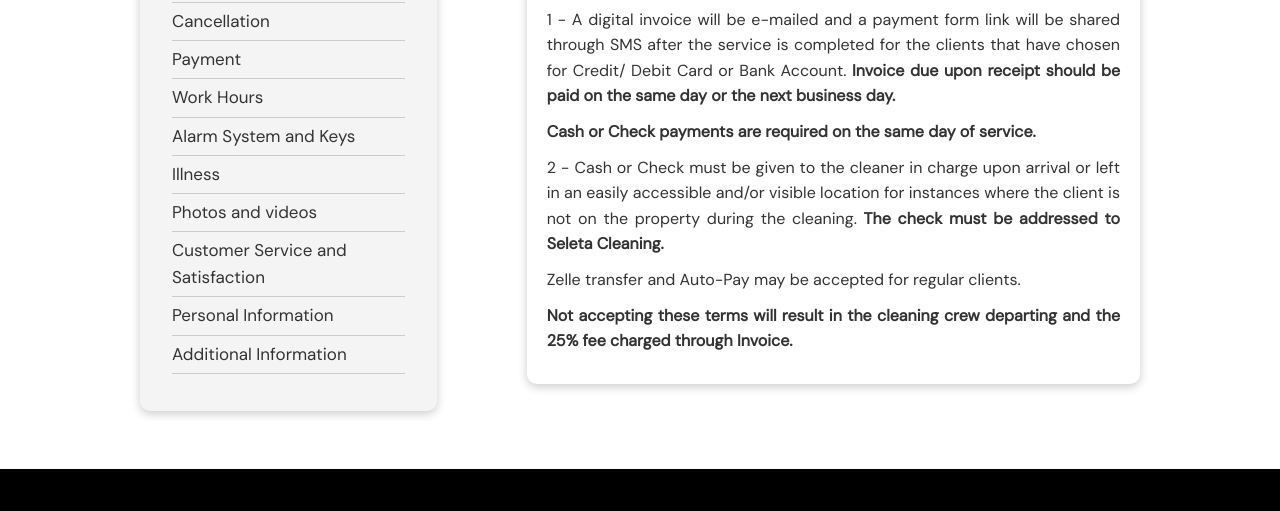
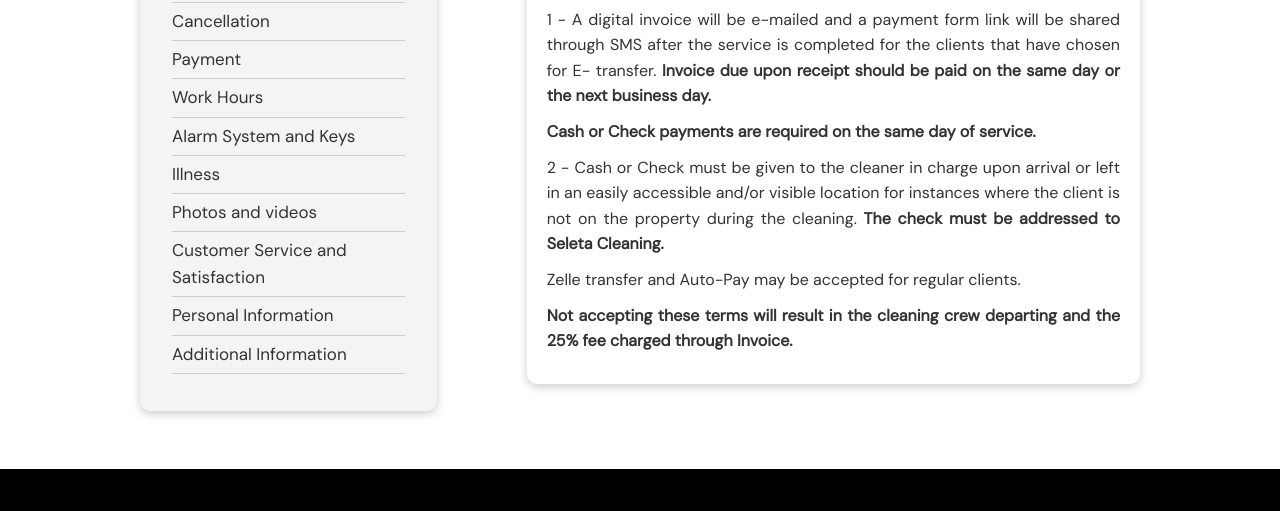
Before and after one commit to seletacleaning/site, a plain HTML site: page docs.html in a window 1280 px wide. Both pictures are taken after a click on the link "Payment". Shown: the part 351-862 px from the top of the page. Drawn offline with Linux system fonts and the light colour scheme.

Commit message:
changes to terms text

```diff
--- a/docs.html
+++ b/docs.html
@@ -121,7 +121,8 @@
 
                 <div id="Payment" class="tabcontent" style="display: none;">
                     <h2>Payment</h2>
-                    <p>1 - A digital invoice will be e-mailed and a payment form link will be shared through SMS after the service is completed for the clients that have chosen for Credit/ Debit Card or Bank Account. <b>Invoice due upon receipt should be paid on the same day or the next business day.</b></p>
+                    <p>1 - A digital invoice will be e-mailed and a payment form link will be shared through SMS after the service is completed for the clients that have chosen for E- transfer.
+                    <b>Invoice due upon receipt should be paid on the same day or the next business day.</b></p>
                     <p><b>Cash or Check payments are required on the same day of service.</b></p>
                     <p>2 - Cash or Check must be given to the cleaner in charge upon arrival or left in an easily accessible and/or visible location for instances where the client is not on the property during the cleaning. <b>The check must be addressed to Seleta Cleaning.</b></p>
                     <p>Zelle transfer and Auto-Pay may be accepted for regular clients.</p>
```
